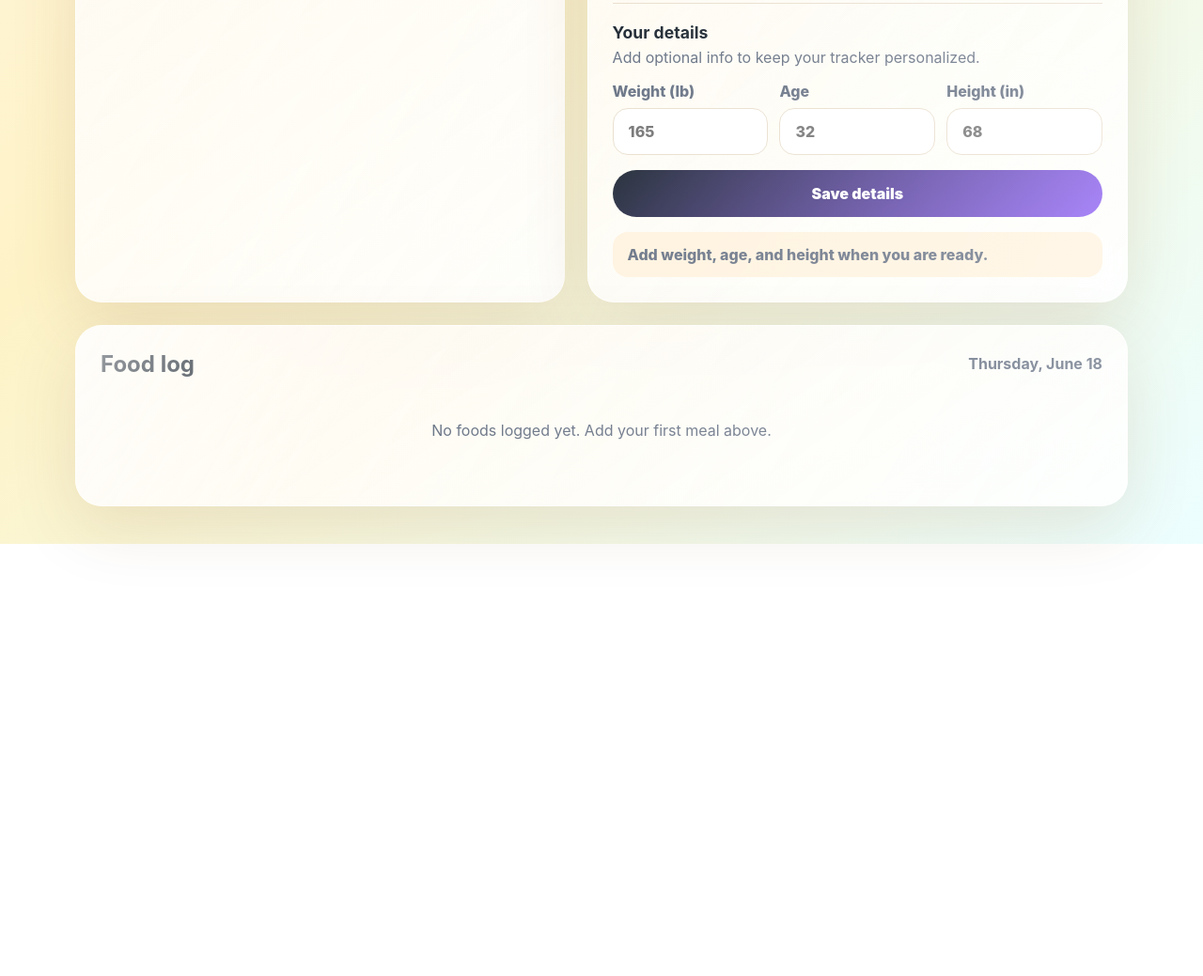
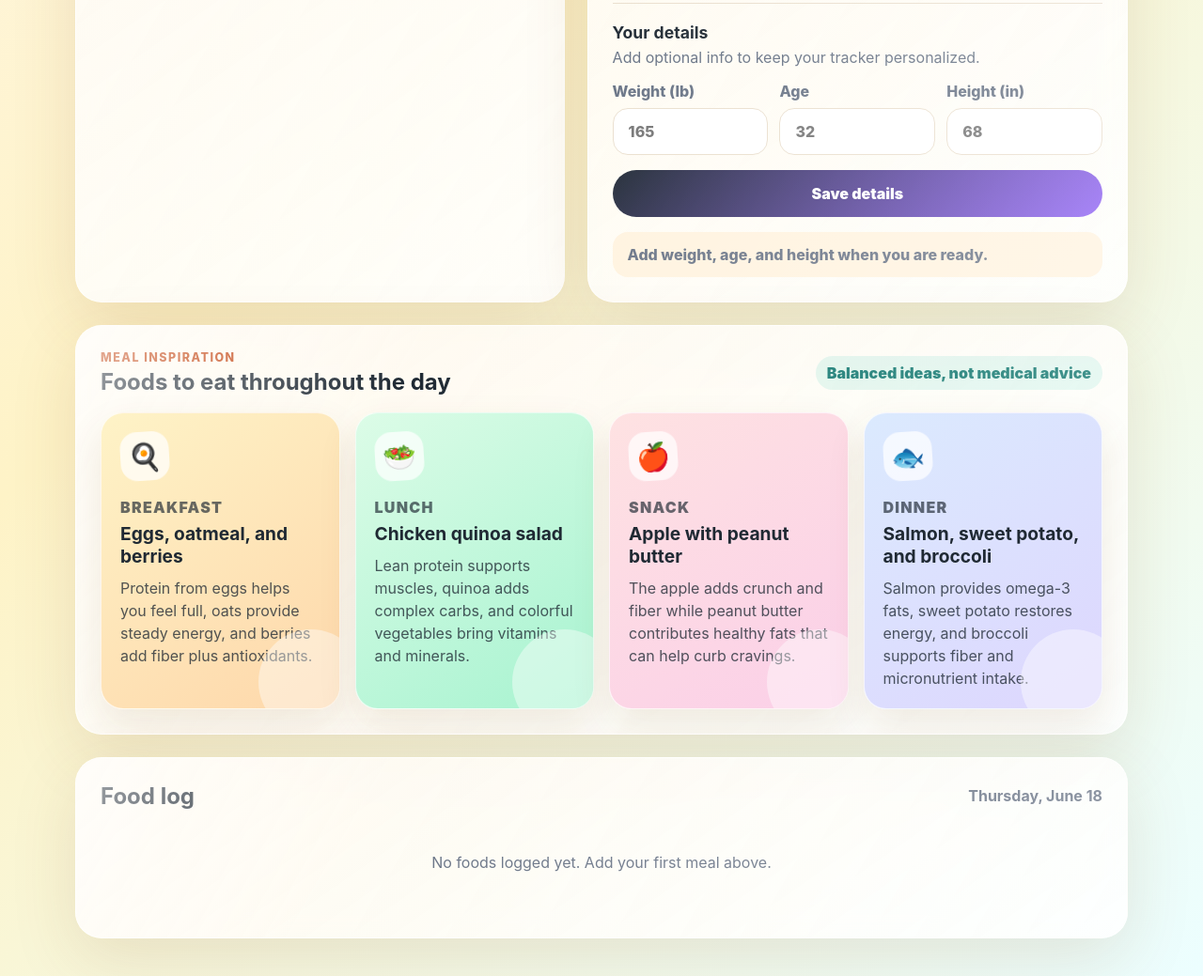
Before and after one commit to Cyberhusky999-1/type2, a plain HTML site: page index.html in a window 1280 px wide. Shown: the part 930-1969 px from the top of the page at 94% size. Before the commit the page ends 1509 px from the top, so only its background shows below. Drawn offline with Linux system fonts and the light colour scheme.

Commit message:
Add meal suggestion cards

```diff
--- a/index.html
+++ b/index.html
@@ -125,6 +125,43 @@
         </article>
       </section>
 
+
+      <section class="panel suggestions-panel" aria-labelledby="suggestions-title">
+        <div class="panel-heading">
+          <div>
+            <p class="eyebrow mini-eyebrow">Meal inspiration</p>
+            <h2 id="suggestions-title">Foods to eat throughout the day</h2>
+          </div>
+          <span class="suggestion-note">Balanced ideas, not medical advice</span>
+        </div>
+        <div class="suggestion-grid">
+          <article class="suggestion-card breakfast-card">
+            <span class="suggestion-emoji" aria-hidden="true">🍳</span>
+            <p class="meal-time">Breakfast</p>
+            <h3>Eggs, oatmeal, and berries</h3>
+            <p>Protein from eggs helps you feel full, oats provide steady energy, and berries add fiber plus antioxidants.</p>
+          </article>
+          <article class="suggestion-card lunch-card">
+            <span class="suggestion-emoji" aria-hidden="true">🥗</span>
+            <p class="meal-time">Lunch</p>
+            <h3>Chicken quinoa salad</h3>
+            <p>Lean protein supports muscles, quinoa adds complex carbs, and colorful vegetables bring vitamins and minerals.</p>
+          </article>
+          <article class="suggestion-card snack-card">
+            <span class="suggestion-emoji" aria-hidden="true">🍎</span>
+            <p class="meal-time">Snack</p>
+            <h3>Apple with peanut butter</h3>
+            <p>The apple adds crunch and fiber while peanut butter contributes healthy fats that can help curb cravings.</p>
+          </article>
+          <article class="suggestion-card dinner-card">
+            <span class="suggestion-emoji" aria-hidden="true">🐟</span>
+            <p class="meal-time">Dinner</p>
+            <h3>Salmon, sweet potato, and broccoli</h3>
+            <p>Salmon provides omega-3 fats, sweet potato restores energy, and broccoli supports fiber and micronutrient intake.</p>
+          </article>
+        </div>
+      </section>
+
       <section class="panel log-panel" aria-labelledby="log-title">
         <div class="panel-heading">
           <h2 id="log-title">Food log</h2>
--- a/styles.css
+++ b/styles.css
@@ -400,3 +400,104 @@ input:focus, select:focus {
     scroll-behavior: auto !important;
   }
 }
+
+
+.suggestions-panel {
+  margin-bottom: 24px;
+}
+
+.mini-eyebrow {
+  margin-bottom: 4px;
+  font-size: .78rem;
+}
+
+.suggestion-note {
+  padding: 8px 12px;
+  border-radius: 999px;
+  background: rgba(20, 184, 166, .12);
+  color: #0f766e;
+  font-weight: 900;
+}
+
+.suggestion-grid {
+  display: grid;
+  grid-template-columns: repeat(4, 1fr);
+  gap: 16px;
+}
+
+.suggestion-card {
+  position: relative;
+  min-height: 250px;
+  overflow: hidden;
+  padding: 20px;
+  border-radius: 24px;
+  border: 1px solid rgba(255, 255, 255, .7);
+  box-shadow: 0 18px 42px rgba(120, 72, 20, .11);
+  transition: transform .24s ease, box-shadow .24s ease;
+}
+
+.suggestion-card:hover {
+  transform: translateY(-6px) rotate(-1deg);
+  box-shadow: 0 24px 54px rgba(120, 72, 20, .18);
+}
+
+.suggestion-card::after {
+  position: absolute;
+  right: -26px;
+  bottom: -28px;
+  width: 7rem;
+  height: 7rem;
+  border-radius: 999px;
+  background: rgba(255, 255, 255, .42);
+  content: "";
+}
+
+.suggestion-emoji {
+  display: inline-grid;
+  place-items: center;
+  width: 3.25rem;
+  height: 3.25rem;
+  margin-bottom: 18px;
+  border-radius: 18px;
+  background: rgba(255, 255, 255, .72);
+  font-size: 1.8rem;
+  animation: food-bounce 2.6s ease-in-out infinite;
+}
+
+.meal-time {
+  margin-bottom: 6px;
+  color: rgba(31, 41, 51, .68);
+  font-weight: 900;
+  text-transform: uppercase;
+  letter-spacing: .08em;
+}
+
+.suggestion-card h3 {
+  margin: 0 0 10px;
+  font-size: 1.2rem;
+}
+
+.suggestion-card p:last-child {
+  margin-bottom: 0;
+  color: rgba(31, 41, 51, .78);
+  line-height: 1.5;
+}
+
+.breakfast-card { background: linear-gradient(145deg, #fef3c7, #fed7aa); }
+.lunch-card { background: linear-gradient(145deg, #dcfce7, #a7f3d0); }
+.snack-card { background: linear-gradient(145deg, #fee2e2, #fbcfe8); }
+.dinner-card { background: linear-gradient(145deg, #dbeafe, #ddd6fe); }
+
+@keyframes food-bounce {
+  0%, 100% { transform: translateY(0) rotate(-4deg); }
+  50% { transform: translateY(-8px) rotate(6deg); }
+}
+
+@media (max-width: 1000px) {
+  .suggestion-grid { grid-template-columns: repeat(2, 1fr); }
+}
+
+@media (max-width: 640px) {
+  .suggestion-grid { grid-template-columns: 1fr; }
+  .suggestion-note { justify-self: start; }
+}
```
